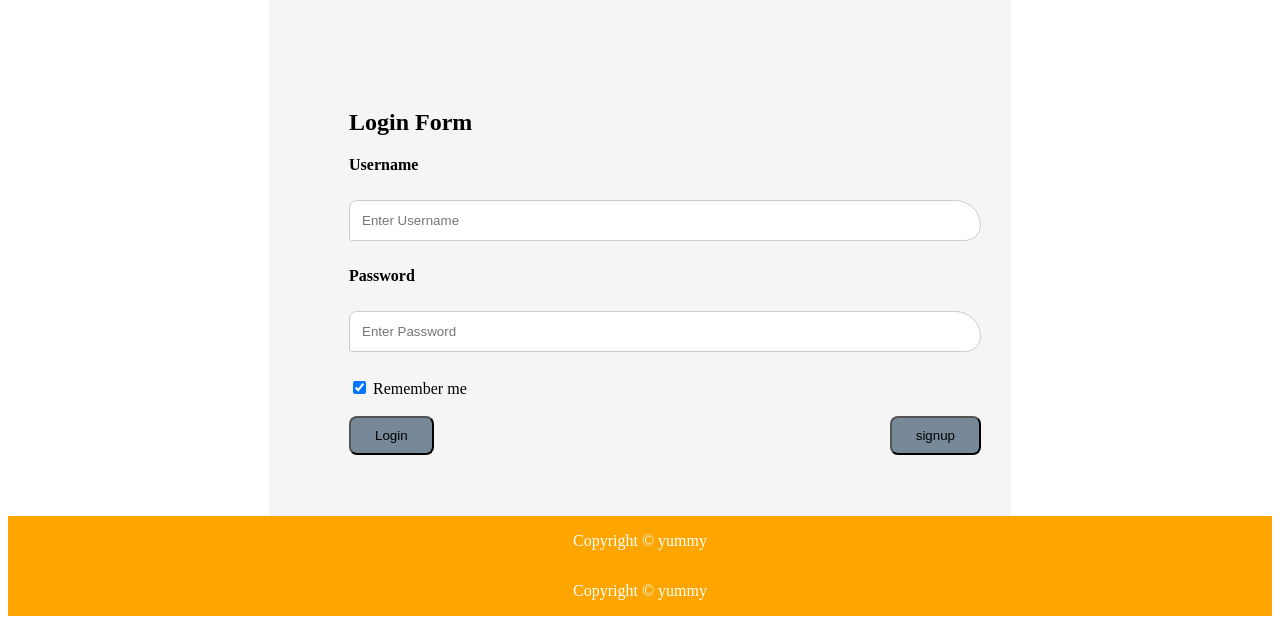
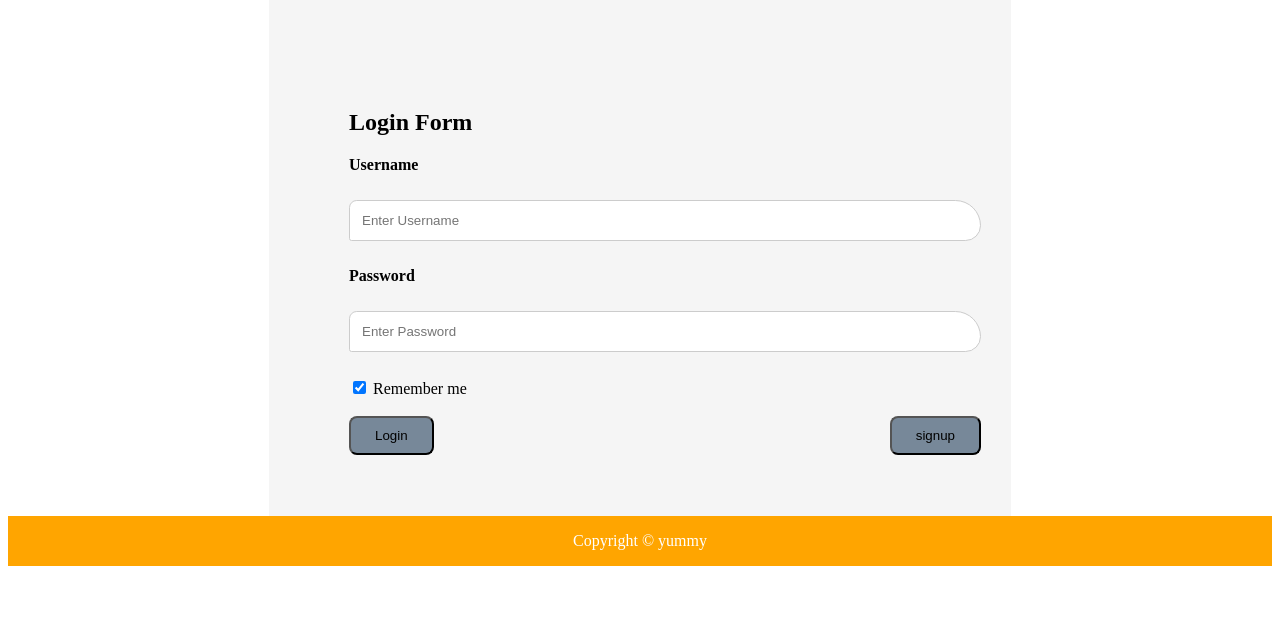
Before and after one commit to ALIKUSAMSON/Andela-FlaskApp, a Flask app: page /login in a window 1280 px wide. Shown: the part 169-800 px from the top of the page. Run offline with Flask 2, Linux system fonts and the light colour scheme.

Commit message:
FlaskApp

```diff
--- a/templates/login.html
+++ b/templates/login.html
@@ -21,10 +21,4 @@
 </form>
 </div>
 
-<footer>Copyright &copy; yummy</footer>
-
-
-</body>
-</html>
-
 {% endblock %}
```
